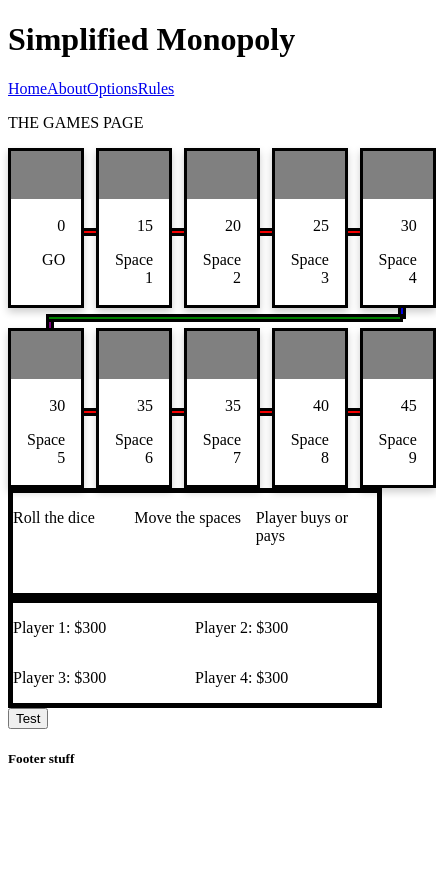
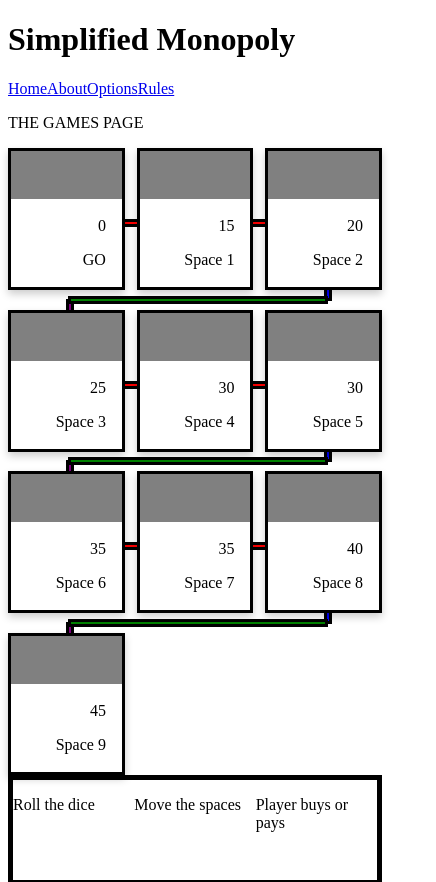
Before and after one commit to CodyRR/Unit-1-Monopoly, a React (Vite) app in the folder Simplified-Monopoly/: page /game in a window 390 px wide. Shown: the top 882 px of the page, 436 px wide, since content can reach past the window. Before the commit the page ends 844 px from the top, so only its background shows below. Built offline with nearby package versions, Linux system fonts and the light colour scheme.

Commit message:
Added unique CSS for handling Game board Resize

```diff
--- a/Simplified-Monopoly/src/common/SpaceCard.css
+++ b/Simplified-Monopoly/src/common/SpaceCard.css
@@ -1,4 +1,208 @@
 .grid {
+    display: grid;
+    --g: 3vw;
+    --y: 1.5vw;
+    --green-height: 2px;
+    grid-gap: var(--g);
+    row-gap: var(--y);
+}
+
+.grid>* {
+
+    position: relative;
+}
+
+.grid>*:nth-child(1)::before,
+.grid>*:last-child::before{
+    display: none;
+}
+
+.grid>*::after {
+        content: '';
+        border: solid;
+        width: var(--g);
+        height: 2px;
+        background-image: linear-gradient(to right, red 0% 100%);
+        position: absolute;
+        z-index: -1;
+        top: 50%;
+        left: 100%;
+    }
+
+.row-border{
+    border: solid;
+    background-image: linear-gradient(to right, green 0% 100%);
+
+    height: var(--green-height);
+}
+
+@media screen and (min-width: 1200px){
+
+    .grid {
+        grid-template-columns: 1fr 1fr 1fr 1fr 1fr;
+    }
+
+
+    .grid>*:nth-child(6n -1)::before{
+        content: '';
+        border: solid;
+        height: calc((var(--y) + var(--green-height)));
+        width: 2px;
+        background-image: linear-gradient(rgb(105, 194, 246) 0 50%);
+        position: absolute;
+        z-index: -1;
+        top: 100%;
+        left: 50%;
+    }
+
+
+    .grid>*:nth-child(6n+1)::before{
+        display: block;
+        content: '';
+        border: solid;
+        height: calc((var(--y) + var(--green-height)));
+        width: 2px;
+        background-image: linear-gradient(purple 0 100%);
+        position: absolute;
+        z-index: -1;
+        bottom: 100%;
+        left: 50%;
+    }
+
+
+    .grid>*:nth-child(6n-1)::after,
+    .grid>*:nth-child(6n)::after,
+    .grid>*:last-child::after {
+        display: none;
+    }
+
+    .row-border{
+        grid-column: 1 / 6;
+        width: 82%;
+        margin-left: 9%;
+        margin-right: 9%;
+    }
+}
+
+@media screen and (min-width: 600px) and (max-width: 1199px){
+
+    .grid {
+        grid-template-columns: 1fr 1fr 1fr 1fr;
+    }
+
+    .grid>*:nth-child(5n -1)::before{
+        content: '';
+        border: solid;
+        height: calc((var(--y) + var(--green-height)));
+        width: 2px;
+        background-image: linear-gradient(blue 0 50%);
+        position: absolute;
+        z-index: -1;
+        top: 100%;
+        left: 50%;
+    }
+
+
+    .grid>*:nth-child(5n+1)::before{
+        display: block;
+        content: '';
+        border: solid;
+        height: calc((var(--y) + var(--green-height)));
+        width: 2px;
+        background-image: linear-gradient(purple 0 100%);
+        position: absolute;
+        z-index: -1;
+        bottom: 100%;
+        left: 50%;
+    }
+
+
+    .grid>*:nth-child(5n-1)::after,
+    .grid>*:nth-child(5n)::after,
+    .grid>*:last-child::after {
+        display: none;
+    }
+
+    .row-border{
+        grid-column: 1 / 5;
+        width: 77%;
+        margin-left: 11.5%;
+        margin-right: 11.5%;
+    }
+}
+
+@media screen and (max-width: 599px){
+
+    .grid {
+        grid-template-columns: 1fr 1fr 1fr;
+    }
+
+    .grid>*:nth-child(4n -1)::before{
+        content: '';
+        border: solid;
+        height: calc((var(--y) + var(--green-height)));
+        width: 2px;
+        background-image: linear-gradient(blue 0 50%);
+        position: absolute;
+        z-index: -1;
+        top: 100%;
+        left: 50%;
+    }
+
+
+    .grid>*:nth-child(4n+1)::before{
+        display: block;
+        content: '';
+        border: solid;
+        height: calc((var(--y) + var(--green-height)));
+        width: 2px;
+        background-image: linear-gradient(purple 0 100%);
+        position: absolute;
+        z-index: -1;
+        bottom: 100%;
+        left: 50%;
+    }
+
+
+    .grid>*:nth-child(4n-1)::after,
+    .grid>*:nth-child(4n)::after,
+    .grid>*:last-child::after {
+        display: none;
+    }
+
+    .row-border{
+        grid-column: 1 / 4;
+        width: 68%;
+        margin-left: 16%;
+        margin-right: 16%;
+    }
+}
+
+.grid>*:first-child::before{
+    display: none;
+}
+
+.card {
+	border: solid;
+    box-shadow: 0 4px 8px 0 rgba(0,0,0,0.2);
+    transition: 0.3s;
+}
+
+.card:hover {
+    box-shadow: 0 8px 16px 0 rgba(0,0,0,0.2);
+}
+
+.container {
+    padding: 2px 16px;
+    text-align: right;
+}
+
+.owner-color {
+	background-color: gray;
+    height: 3em;
+}
+
+/* .grid {
     display: grid;
     grid-template-columns: 1fr 1fr 1fr 1fr 1fr;
     --g: 3vw;
@@ -64,7 +268,7 @@
 .row-border{
 	border: solid;
     background-image: linear-gradient(to right, green 0% 100%);
-    grid-column: 1 / 6; /* this code makes the row stretch to entire width of the container */
+    grid-column: 1 / 6;
     height: var(--green-height);
     width: 82%;
     margin-left: 9%;
@@ -90,4 +294,4 @@
 .owner-color {
 	background-color: gray;
     height: 3em;
-}
+} */
--- a/Simplified-Monopoly/src/layout/SpaceField.jsx
+++ b/Simplified-Monopoly/src/layout/SpaceField.jsx
@@ -1,14 +1,13 @@
 import SpaceCard from "../common/SpaceCard"
 
-const SpaceField = ({theSpaces}) => {
+const SpaceField = ({theSpaces, widthSize}) => {
 
-    console.log("In SpaceField " + theSpaces);
+    const drawCard = (space, index, theSpaces, widthSize) => {
 
-    const drawCard = (space, index, theSpaces) => {
+
 
         let lastItem = false;
-        console.log(index + " " + ((index +1) % 5));
-        if ( (theSpaces.length != (index+1)) && ((index +1) % 5 ===0)){
+        if ( (theSpaces.length != (index+1)) && ((index +1) % widthSize ===0)){
             lastItem = true;
         }
 
@@ -25,7 +24,7 @@
         <div>
             <div className="grid">
                 {theSpaces.map((space, index, theSpaces) => (
-                    drawCard(space,index, theSpaces)
+                    drawCard(space,index, theSpaces, widthSize)
                 ))}
             </div>
         </div>
--- a/Simplified-Monopoly/src/pages/GamePage.jsx
+++ b/Simplified-Monopoly/src/pages/GamePage.jsx
@@ -1,4 +1,4 @@
-import { useState } from "react"
+import { useEffect, useState } from "react"
 import { spaceData } from "../data/spaceData"
 import SpaceField from "../layout/SpaceField";
 import StatusBoard from "../layout/StatusBoard";
@@ -6,7 +6,39 @@
 
 const GamePage = () => {
 
+
     const [theSpaces, setTheSpaces] = useState(structuredClone(spaceData));
+    const [widthSize, setWidthSize] = useState(null);
+
+
+
+    useEffect(() => {
+
+        const checkSize = () => {
+
+            if(window.innerWidth >= 1200){
+                setWidthSize(5);
+            } else if(window.innerWidth < 1200 && window.innerWidth >= 600){
+
+                setWidthSize(4);
+            } else {
+                setWidthSize(3)
+            }
+
+        };
+
+        if(window.innerWidth >= 1200){
+                setWidthSize(5);
+            } else if(window.innerWidth < 1200 && window.innerWidth >= 600){
+                setWidthSize(4);
+            } else {
+                setWidthSize(3)
+            }
+
+        window.addEventListener('resize', checkSize);
+
+        return () => window.removeEventListener('resize', checkSize);
+    }, []);
 
     const testForChange = (event) => {
 
@@ -14,12 +46,13 @@
         let newData = [...theSpaces];
         newData[1][3] = 30;
         setTheSpaces(newData);
+        console.log(widthSize)
     }
 
     return (
         <div>
             <p>THE GAMES PAGE</p>
-            <SpaceField theSpaces={theSpaces} />
+            <SpaceField theSpaces={theSpaces} widthSize={widthSize} />
             <StatusBoard />
             <PlayerStatsBoard />
             <button onClick={testForChange}>Test</button>
```
